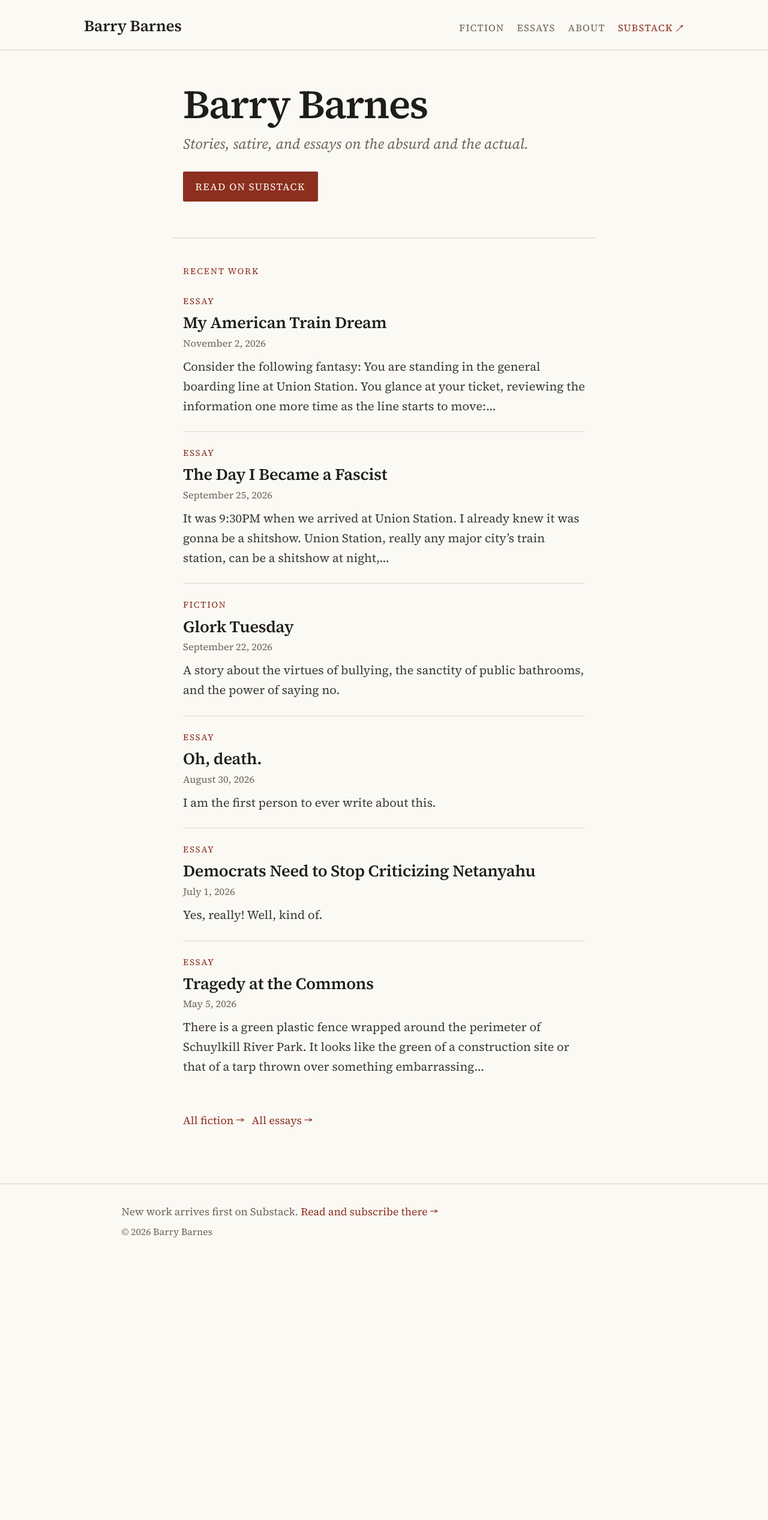
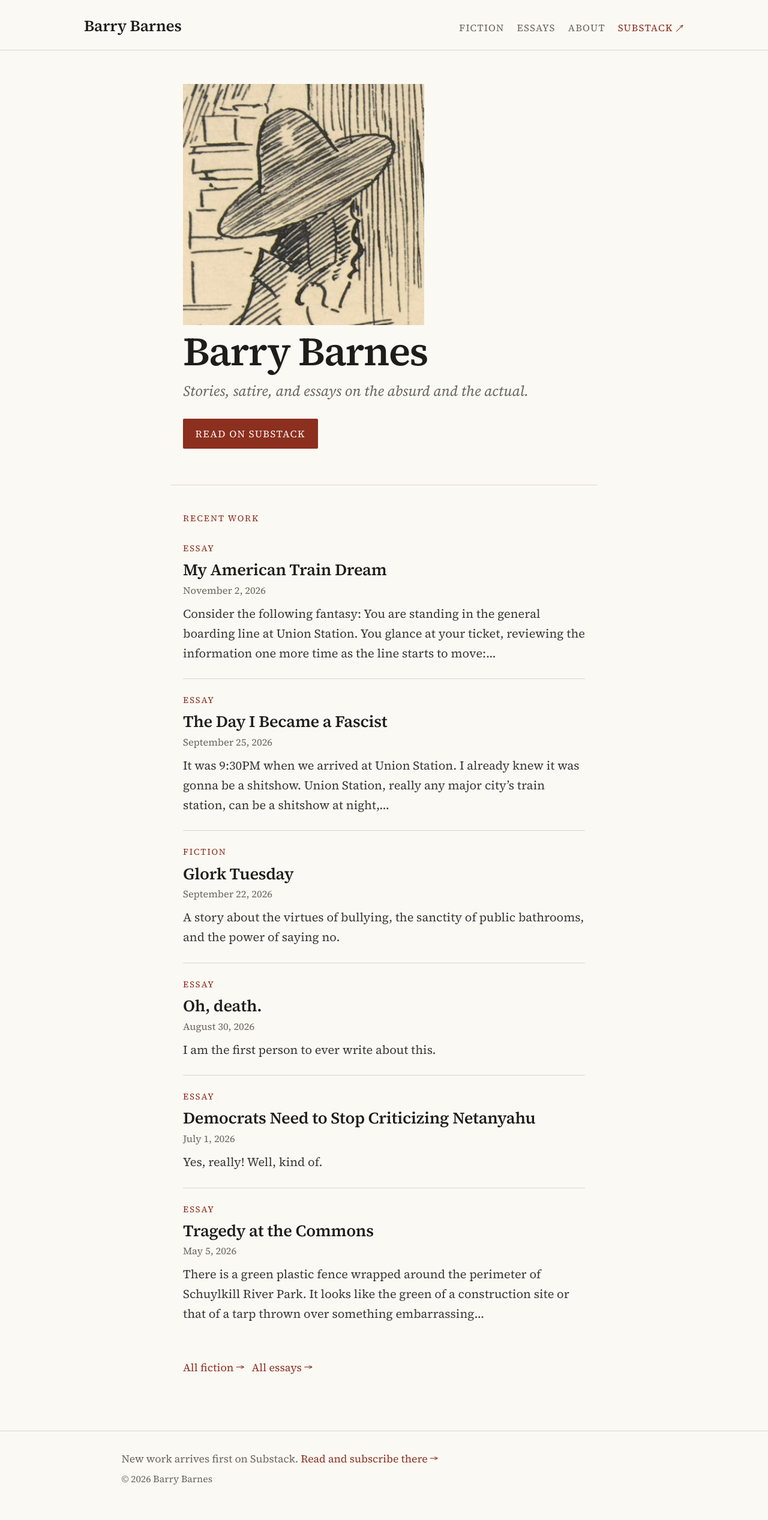
Before and after one commit to barrybarneswriting/barrybarneswriting.github.io, a Jekyll site: the page built from index.html, in a window 1280 px wide. Shown: the whole page at 60% size. Built offline with Jekyll 4.4.1, drawn with Linux system fonts in a browser that asks for light colours; before the commit the page ends 2122 px from its top, so only the background shows below that.

Commit message:
Add image to hero section in index.html
Added an image to the hero section with alt text.

```diff
--- a/index.html
+++ b/index.html
@@ -2,6 +2,7 @@
 layout: default
 ---
 <section class="hero wrap">
+    <img class="portrait hero-portrait" src="{{ '/assets/image.jpg' | relative_url }}" alt="Pen-and-ink drawing of a figure in a wide-brimmed hat" width="402" height="402">
   <h1 class="hero-name">{{ site.title }}</h1>
   <p class="hero-line">{{ site.description }}</p>
   <p class="hero-cta"><a class="button" href="{{ site.substack_url }}">Read on Substack</a></p>
```
